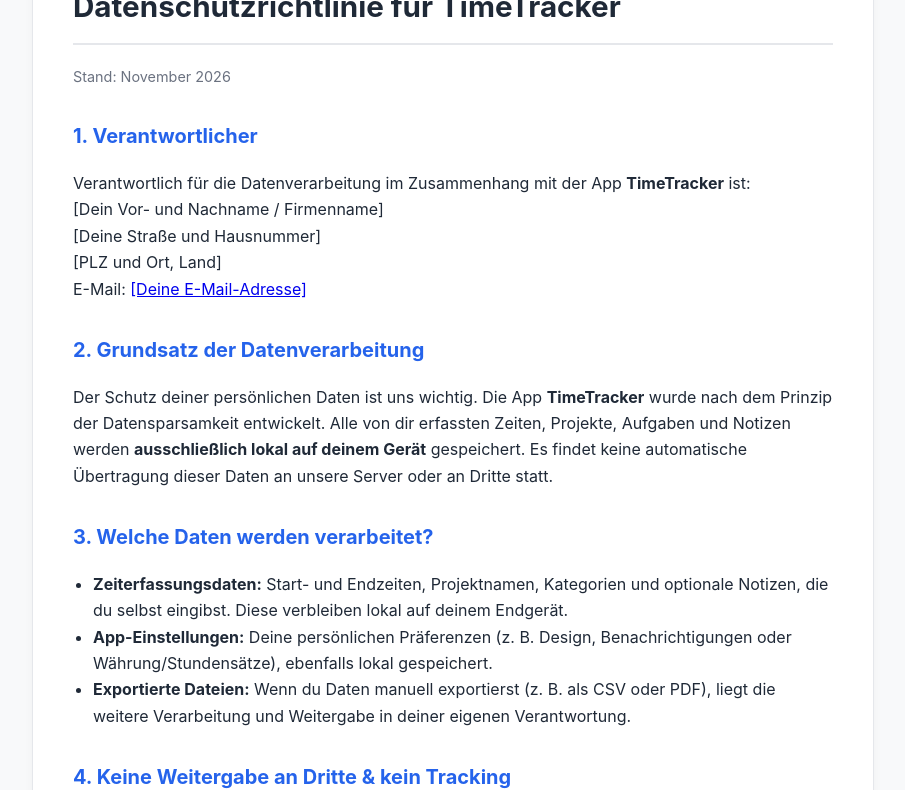
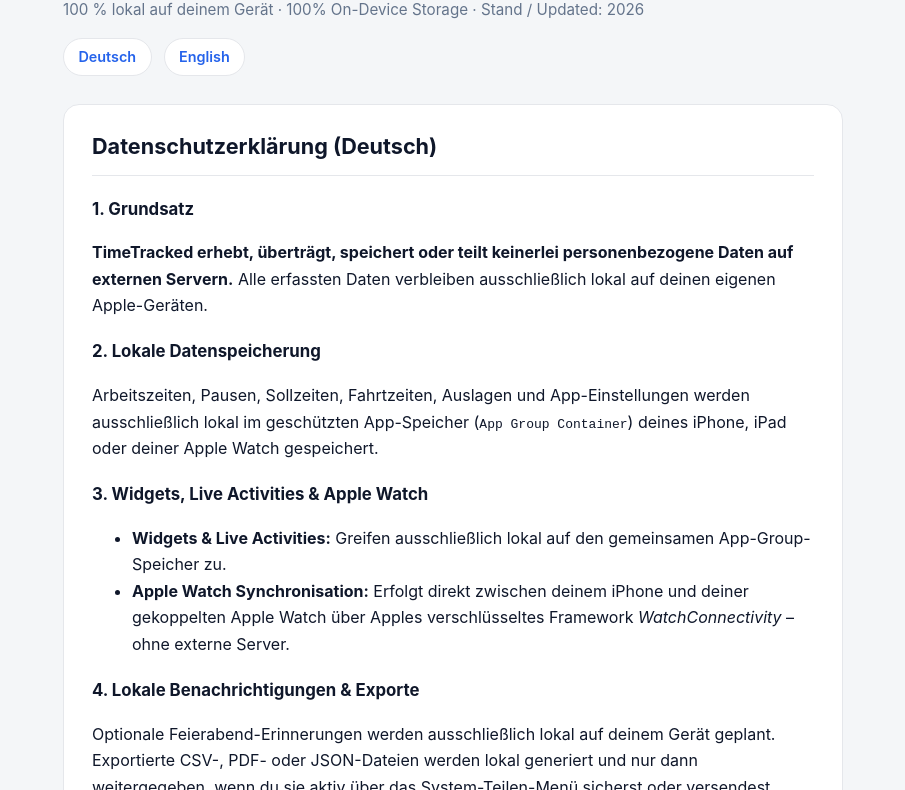
Before and after one commit to tonix-mrt/timetracker-privacy, a plain HTML site: page index.html in a window 1280 px wide. Shown: the part 91-881 px from the top of the page, without its empty margins (187-1092 px from the left). Drawn offline with Linux system fonts and the light colour scheme.

Commit message:
Update privacy policy and styling in index.html

```diff
--- a/index.html
+++ b/index.html
@@ -1,121 +1,162 @@
 <!DOCTYPE html>
 <html lang="de">
 <head>
-  <meta charset="UTF-8">
-  <meta name="viewport" content="width=device-width, initial-scale=1.0">
-  <title>Datenschutzrichtlinie – TimeTracker</title>
+  <meta charset="UTF-8" />
+  <meta name="viewport" content="width=device-width, initial-scale=1.0" />
+  <title>TimeTracked – Datenschutzerklärung / Privacy Policy</title>
   <style>
     :root {
-      --bg: #f8f9fa;
+      --bg: #f4f6f8;
       --card: #ffffff;
-      --text: #1f2937;
-      --muted: #6b7280;
-      --accent: #2563eb;
+      --text: #0f172a;
+      --muted: #64748b;
+      --primary: #2563eb;
       --border: #e5e7eb;
     }
+    @media (prefers-color-scheme: dark) {
+      :root {
+        --bg: #0b1120;
+        --card: #1e293b;
+        --text: #f8fafc;
+        --muted: #94a3b8;
+        --primary: #3b82f6;
+        --border: #334155;
+      }
+    }
+    * { box-sizing: border-box; }
     body {
-      font-family: -apple-system, BlinkMacSystemFont, "Segoe UI", Roboto, Helvetica, Arial, sans-serif;
-      background-color: var(--bg);
+      margin: 0;
+      font-family: -apple-system, BlinkMacSystemFont, "SF Pro Text", "Segoe UI", Roboto, sans-serif;
+      background: var(--bg);
       color: var(--text);
       line-height: 1.65;
-      margin: 0;
-      padding: 2rem 1rem;
+      padding: 2rem 1rem 4rem;
     }
     main {
-      max-width: 760px;
+      max-width: 780px;
       margin: 0 auto;
-      background: var(--card);
-      padding: 2.5rem;
-      border-radius: 12px;
-      border: 1px solid var(--border);
-      box-shadow: 0 2px 8px rgba(0, 0, 0, 0.04);
+    }
+    header {
+      margin-bottom: 1.75rem;
     }
     h1 {
-      margin-top: 0;
-      font-size: 1.85rem;
-      border-bottom: 2px solid var(--border);
-      padding-bottom: 0.75rem;
+      font-size: 1.9rem;
+      margin: 0 0 0.35rem;
+      letter-spacing: -0.02em;
+    }
+    .subtitle {
+      color: var(--muted);
+      margin: 0;
+      font-size: 0.95rem;
+    }
+    .lang-nav {
+      display: flex;
+      gap: 0.75rem;
+      margin-top: 1rem;
+    }
+    .lang-nav a {
+      display: inline-block;
+      padding: 0.4rem 0.9rem;
+      border-radius: 999px;
+      background: var(--card);
+      border: 1px solid var(--border);
+      color: var(--primary);
+      text-decoration: none;
+      font-weight: 600;
+      font-size: 0.9rem;
+    }
+    section {
+      background: var(--card);
+      border: 1px solid var(--border);
+      border-radius: 16px;
+      padding: 1.5rem 1.75rem;
+      margin-bottom: 1.5rem;
     }
     h2 {
-      margin-top: 2rem;
-      font-size: 1.25rem;
-      color: var(--accent);
+      margin-top: 0;
+      font-size: 1.35rem;
+      border-bottom: 1px solid var(--border);
+      padding-bottom: 0.6rem;
+    }
+    h3 {
+      font-size: 1.05rem;
+      margin: 1.25rem 0 0.35rem;
     }
     p, li {
-      font-size: 1rem;
+      color: var(--text);
     }
-    ul {
-      padding-left: 1.25rem;
-    }
-    .meta {
-      color: var(--muted);
-      font-size: 0.9rem;
-      margin-bottom: 1.5rem;
+    a {
+      color: var(--primary);
     }
     footer {
-      margin-top: 2.5rem;
-      padding-top: 1rem;
-      border-top: 1px solid var(--border);
+      text-align: center;
+      color: var(--muted);
       font-size: 0.85rem;
-      color: var(--muted);
+      margin-top: 2rem;
     }
   </style>
 </head>
 <body>
   <main>
-    <h1>Datenschutzrichtlinie für TimeTracker</h1>
-    <p class="meta">Stand: November 2026</p>
+    <header>
+      <h1>TimeTracked – Datenschutz / Privacy Policy</h1>
+      <p class="subtitle">100 % lokal auf deinem Gerät · 100% On-Device Storage · Stand / Updated: 2026</p>
+      <nav class="lang-nav">
+        <a href="#de">Deutsch</a>
+        <a href="#en">English</a>
+      </nav>
+    </header>
 
-    <h2>1. Verantwortlicher</h2>
-    <p>
-      Verantwortlich für die Datenverarbeitung im Zusammenhang mit der App <strong>TimeTracker</strong> ist:<br>
-      [Dein Vor- und Nachname / Firmenname]<br>
-      [Deine Straße und Hausnummer]<br>
-      [PLZ und Ort, Land]<br>
-      E-Mail: <a href="mailto:[Deine E-Mail-Adresse]">[Deine E-Mail-Adresse]</a>
-    </p>
+    <section id="de">
+      <h2>Datenschutzerklärung (Deutsch)</h2>
+      <h3>1. Grundsatz</h3>
+      <p><strong>TimeTracked erhebt, überträgt, speichert oder teilt keinerlei personenbezogene Daten auf externen Servern.</strong> Alle erfassten Daten verbleiben ausschließlich lokal auf deinen eigenen Apple-Geräten.</p>
 
-    <h2>2. Grundsatz der Datenverarbeitung</h2>
-    <p>
-      Der Schutz deiner persönlichen Daten ist uns wichtig. Die App <strong>TimeTracker</strong> wurde nach dem Prinzip der Datensparsamkeit entwickelt. Alle von dir erfassten Zeiten, Projekte, Aufgaben und Notizen werden <strong>ausschließlich lokal auf deinem Gerät</strong> gespeichert. Es findet keine automatische Übertragung dieser Daten an unsere Server oder an Dritte statt.
-    </p>
+      <h3>2. Lokale Datenspeicherung</h3>
+      <p>Arbeitszeiten, Pausen, Sollzeiten, Fahrtzeiten, Auslagen und App-Einstellungen werden ausschließlich lokal im geschützten App-Speicher (<code>App Group Container</code>) deines iPhone, iPad oder deiner Apple Watch gespeichert.</p>
 
-    <h2>3. Welche Daten werden verarbeitet?</h2>
-    <ul>
-      <li><strong>Zeiterfassungsdaten:</strong> Start- und Endzeiten, Projektnamen, Kategorien und optionale Notizen, die du selbst eingibst. Diese verbleiben lokal auf deinem Endgerät.</li>
-      <li><strong>App-Einstellungen:</strong> Deine persönlichen Präferenzen (z. B. Design, Benachrichtigungen oder Währung/Stundensätze), ebenfalls lokal gespeichert.</li>
-      <li><strong>Exportierte Dateien:</strong> Wenn du Daten manuell exportierst (z. B. als CSV oder PDF), liegt die weitere Verarbeitung und Weitergabe in deiner eigenen Verantwortung.</li>
-    </ul>
+      <h3>3. Widgets, Live Activities &amp; Apple Watch</h3>
+      <ul>
+        <li><strong>Widgets &amp; Live Activities:</strong> Greifen ausschließlich lokal auf den gemeinsamen App-Group-Speicher zu.</li>
+        <li><strong>Apple Watch Synchronisation:</strong> Erfolgt direkt zwischen deinem iPhone und deiner gekoppelten Apple Watch über Apples verschlüsseltes Framework <em>WatchConnectivity</em> – ohne externe Server.</li>
+      </ul>
 
-    <h2>4. Keine Weitergabe an Dritte &amp; kein Tracking</h2>
-    <p>
-      TimeTracker verwendet keine Werbenetzwerke, keine Tracking-SDKs und gibt keine personenbezogenen Daten an Dritte weiter.
-    </p>
-    <!-- Hinweis: Falls du Google Firebase, AdMob, Crashlytics oder Cloud-Sync nutzt, entferne den Satz oben und liste die jeweiligen Dienste hier mit Link zu deren Datenschutzerklärung auf. -->
+      <h3>4. Lokale Benachrichtigungen &amp; Exporte</h3>
+      <p>Optionale Feierabend-Erinnerungen werden ausschließlich lokal auf deinem Gerät geplant. Exportierte CSV-, PDF- oder JSON-Dateien werden lokal generiert und nur dann weitergegeben, wenn du sie aktiv über das System-Teilen-Menü sicherst oder versendest.</p>
 
-    <h2>5. Speicherdauer und Löschung</h2>
-    <p>
-      Deine Daten bleiben so lange auf deinem Gerät gespeichert, bis du sie innerhalb der App löschst oder die App vollständig deinstallierst. Beim Deinstallieren der App werden alle lokal gespeicherten App-Daten durch das Betriebssystem entfernt.
-    </p>
+      <h3>5. Kein Tracking &amp; keine Werbung</h3>
+      <p>TimeTracked enthält keine Analyse-SDKs, kein Tracking und keine Werbung.</p>
 
-    <h2>6. Deine Rechte (DSGVO)</h2>
-    <p>
-      Du hast nach der Datenschutz-Grundverordnung (DSGVO) das Recht auf Auskunft, Berichtigung, Löschung, Einschränkung der Verarbeitung sowie das Recht auf Datenübertragbarkeit und Beschwerde bei einer Datenschutz-Aufsichtsbehörde. Da wir selbst keine personenbezogenen Daten von dir auf unseren Servern speichern, kannst du deine Daten jederzeit direkt in der App einsehen, ändern oder löschen.
-    </p>
+      <h3>6. Löschung &amp; Kontakt</h3>
+      <p>Du kannst Einträge jederzeit in der App löschen oder alle Daten vollständig durch Deinstallation der App entfernen. Bei Fragen erreichst du den Entwickler unter <a href="https://github.com/tonix-mrt/TimeTrackerIOS">github.com/tonix-mrt/TimeTrackerIOS</a>.</p>
+    </section>
 
-    <h2>7. Änderungen dieser Datenschutzrichtlinie</h2>
-    <p>
-      Wir behalten uns vor, diese Datenschutzrichtlinie bei Bedarf anzupassen, um sie an geänderte rechtliche Anforderungen oder neue Funktionen der App anzugleichen. Die jeweils aktuelle Fassung ist immer unter dieser URL abrufbar.
-    </p>
+    <section id="en">
+      <h2>Privacy Policy (English)</h2>
+      <h3>1. Overview</h3>
+      <p><strong>TimeTracked does not collect, transmit, sell, or share any personal data with external servers or third parties.</strong> All data remains strictly on your own Apple devices.</p>
 
-    <h2>8. Kontakt</h2>
-    <p>
-      Bei Fragen zum Datenschutz wende dich bitte per E-Mail an:
-      <a href="mailto:[Deine E-Mail-Adresse]">[Deine E-Mail-Adresse]</a>
-    </p>
+      <h3>2. On-Device Storage</h3>
+      <p>Work hours, breaks, target schedules, travel logs, expenses, and app settings are stored exclusively on your device inside Apple's sandboxed local App Group container.</p>
+
+      <h3>3. Widgets, Live Activities &amp; Apple Watch</h3>
+      <ul>
+        <li><strong>Widgets &amp; Live Activities:</strong> Read only the local state stored on your device via the shared App Group container.</li>
+        <li><strong>Apple Watch Sync:</strong> Syncs directly between your iPhone and paired Apple Watch via Apple's <em>WatchConnectivity</em> framework without passing through third-party servers.</li>
+      </ul>
+
+      <h3>4. Local Notifications &amp; Exports</h3>
+      <p>Optional end-of-day reminders are scheduled solely on-device. CSV, PDF, and JSON exports are generated locally and are only shared when you explicitly choose a destination via the iOS share or export sheet.</p>
+
+      <h3>5. No Analytics, Ads, or Tracking</h3>
+      <p>TimeTracked uses no third-party analytics SDKs, no ad networks, and no user tracking.</p>
+
+      <h3>6. Deleting Data &amp; Contact</h3>
+      <p>You may delete individual entries inside the app at any time, or remove all locally stored data by uninstalling the app. For support or privacy inquiries, visit <a href="https://github.com/tonix-mrt/TimeTrackerIOS">github.com/tonix-mrt/TimeTrackerIOS</a>.</p>
+    </section>
 
     <footer>
-      &copy; 2026 [Dein Name / TimeTracker]. Alle Rechte vorbehalten.
+      © 2026 Antonio Martorana · TimeTracked
     </footer>
   </main>
 </body>
```
